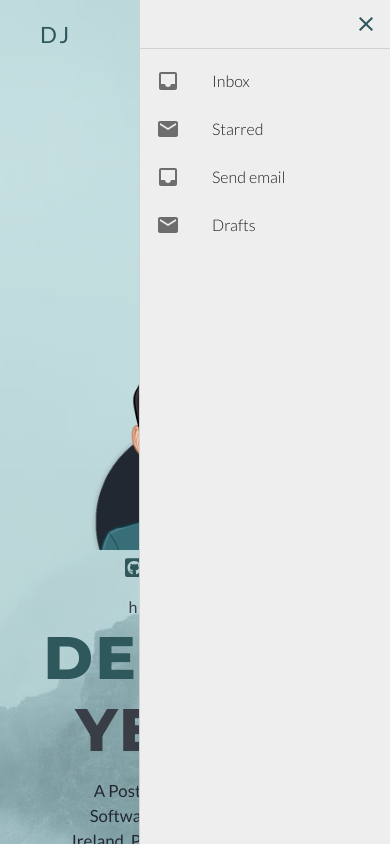
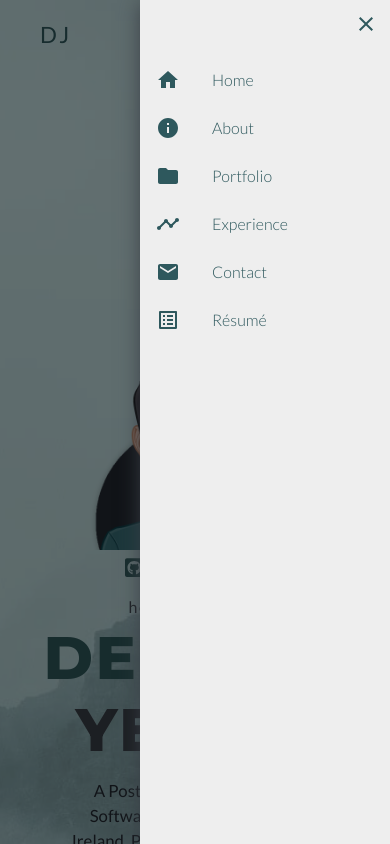
Before and after one commit to dejongyeong/web-portfolio, a React (Create React App) app: page / in a window 390 px wide. Both pictures are taken after a click on the button "menu". Shown: the top 844 px of the page. Built offline with nearby package versions, Linux system fonts and the light colour scheme.

Commit message:
responsive navigation bar #2
refactored code following dry principle on nav list

```diff
--- a/src/components/MenuBar.js
+++ b/src/components/MenuBar.js
@@ -6,6 +6,7 @@ import {
   Typography,
   useScrollTrigger,
 } from '@material-ui/core';
+import { Mail, Home, Info, Folder, Timeline } from '@material-ui/icons';
 import PropTypes from 'prop-types';
 
 import MenuItems from './MenuItem';
@@ -62,6 +63,15 @@ MenuTransparentScroll.propTypes = {
 function MenuBar(props) {
   const classes = useStyles();
 
+  const menus = [
+    { text: 'Home', link: '#home', icon: <Home /> },
+    { text: 'About', link: '#about', icon: <Info /> },
+    { text: 'Portfolio', link: '#portfolio', icon: <Folder /> },
+    { text: 'Experience', link: '#experience', icon: <Timeline /> },
+    { text: 'Contact', link: '#contact', icon: <Mail /> },
+  ];
+  const resumeLink = 'https://github.com/dejongyeong';
+
   return (
     <div id="menu-bar">
       <MenuTransparentScroll {...props}>
@@ -70,9 +80,9 @@ function MenuBar(props) {
             <Typography variant="h6" className={classes.title}>
               DJ
             </Typography>
-            <MenuItems />
+            <MenuItems menus={menus} resumeLink={resumeLink} />
             <div className={classes.sectionMobile}>
-              <MobileMenu />
+              <MobileMenu menus={menus} resumeLink={resumeLink} />
             </div>
           </Toolbar>
         </AppBar>
--- a/src/components/MenuItem.js
+++ b/src/components/MenuItem.js
@@ -60,25 +60,23 @@ const useStyles = makeStyles((theme) => ({
   },
 }));
 
-function MenuItem() {
+function MenuItem(props) {
   const classes = useStyles();
-  const menu = ['Home', 'About', 'Portfolio', 'Experience', 'Contact'];
-  const resumeLink = 'https://github.com/dejongyeong';
 
   return (
     <div className={classes.sectionDesktop}>
-      {menu.map((text, index) => (
+      {props.menus.map((menu) => (
         // key is required for react!!
         // anchor link not usable for external link
         // package: https://github.com/mauricevancooten/react-anchor-link-smooth-scroll#readme
-        <MenuItems key={text}>
-          <AnchorLink href={'#'.concat(text.toLocaleLowerCase())}>
-            <Typography variant="h6">{text}</Typography>
+        <MenuItems key={menu.text}>
+          <AnchorLink href={menu.link}>
+            <Typography variant="h6">{menu.text}</Typography>
           </AnchorLink>
         </MenuItems>
       ))}
       <MenuItems>
-        <a href={resumeLink} target="blank">
+        <a href={props.resumeLink} target="blank">
           <Typography variant="h6">Résumé</Typography>
         </a>
       </MenuItems>
--- a/src/components/MobileMenu.js
+++ b/src/components/MobileMenu.js
@@ -4,13 +4,12 @@ import { makeStyles } from '@material-ui/core/styles';
 import {
   SwipeableDrawer,
   List,
-  Divider,
   ListItem,
   ListItemIcon,
   ListItemText,
   IconButton,
 } from '@material-ui/core';
-import { Inbox, Mail, Menu, Close } from '@material-ui/icons';
+import { Menu, Close, ListAlt } from '@material-ui/icons';
 import AnchorLink from 'react-anchor-link-smooth-scroll';
 
 // tutorial from material ui documentation
@@ -24,19 +23,38 @@ const useStyles = makeStyles((theme) => ({
   },
   items: {
     backgroundColor: '#eeeeee',
+    '& a': {
+      color: '#2e585d',
+      '& svg': {
+        color: '#2e585d',
+      },
+      textDecoration: 'none',
+      '&:hover': {
+        color: '#00adb5',
+        '& svg': {
+          color: '#00adb5',
+        },
+      },
+      transition: 'color 0.5s ease-in-out',
+      WebkitTransition: 'color 0.5s ease-in-out',
+      MozTransition: 'color 0.5s ease-in-out',
+    },
   },
   closeSection: {
     textAlign: 'right',
   },
   paper: {
     backgroundColor: '#eeeeee',
+    boxShadow: '1px 3px 20px #393e46',
   },
 }));
 
 const anchor = 'right';
 const iOS = process.browser && /iPad|iPhone|iPod/.test(navigator.userAgent);
 
-export default function MobileMenu() {
+//'Home', 'About', 'Work', 'Experience', 'Contact'
+
+export default function MobileMenu(props) {
   const classes = useStyles();
   const [state, setState] = React.useState({ right: false });
 
@@ -52,7 +70,27 @@ export default function MobileMenu() {
     setState({ state, [anchor]: open });
   };
 
-  //TODO: Refine here
+  const mobileMenuList = (
+    <List className={classes.items}>
+      {props.menus.map((menu) => (
+        <AnchorLink href={menu.link} key={menu.text}>
+          <ListItem button>
+            <ListItemIcon>{menu.icon}</ListItemIcon>
+            <ListItemText primary={menu.text} />
+          </ListItem>
+        </AnchorLink>
+      ))}
+      <a href={props.resumeLink} target="blank">
+        <ListItem button key="resume">
+          <ListItemIcon>
+            <ListAlt />
+          </ListItemIcon>
+          <ListItemText primary="Résumé" />
+        </ListItem>
+      </a>
+    </List>
+  );
+
   const mobileMenu = (
     <div
       className={clsx(classes.list)}
@@ -68,22 +106,7 @@ export default function MobileMenu() {
           <Close />
         </IconButton>
       </div>
-      <Divider />
-      <List className={classes.items}>
-        {['Inbox', 'Starred', 'Send email', 'Drafts'].map((text, index) => (
-          <ListItem button key={text}>
-            <ListItemIcon>
-              {index % 2 === 0 ? <Inbox /> : <Mail />}
-            </ListItemIcon>
-            <ListItemText primary={text} />
-          </ListItem>
-        ))}
-        {/* <ListItem button>
-          <AnchorLink href="#contact">
-            <ListItemText variant="h6">Contact</ListItemText>
-          </AnchorLink>
-        </ListItem> */}
-      </List>
+      {mobileMenuList}
     </div>
   );
 
@@ -110,7 +133,7 @@ export default function MobileMenu() {
           //Error coming from material ui transition component
           //Issue of findDomNode deprecated in StrictMode: https://stackoverflow.com/questions/61220424/material-ui-drawer-finddomnode-is-deprecated-in-strictmode
           //Will not see this error in production, could remove variant or remove StrictMode in index.js if not required
-          variant="persistent"
+          //variant="persistent"
         >
           {mobileMenu}
         </SwipeableDrawer>
```
